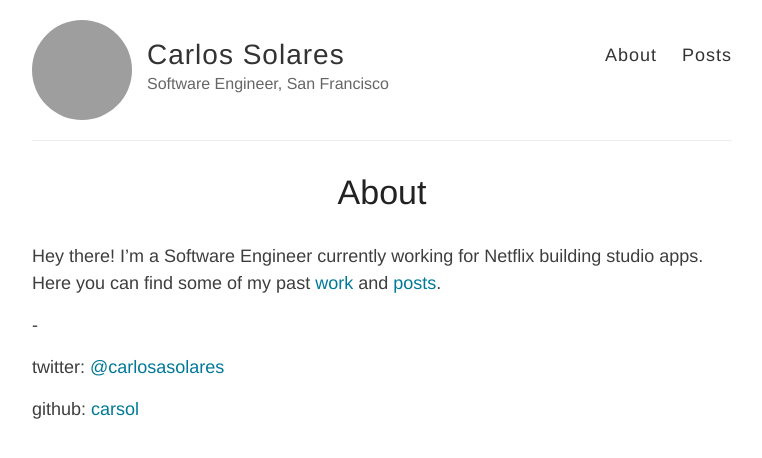
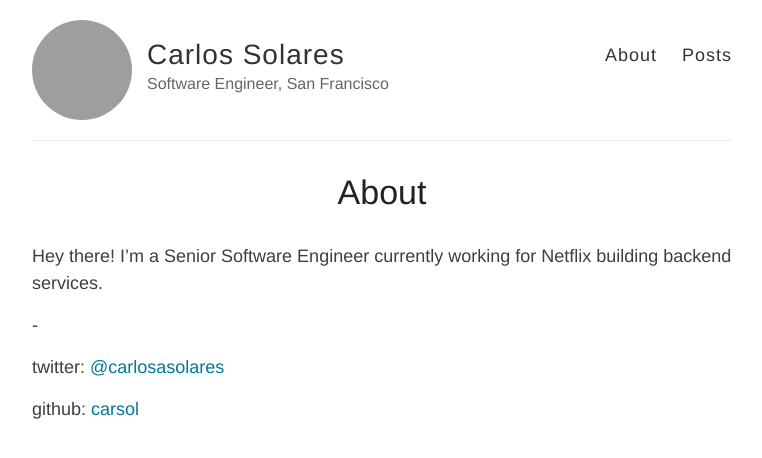
Before and after one commit to carsol/carsol.github.io, a Jekyll site: the page built from about.md, in a window 1280 px wide. Shown: the top 458 px of the page, without its empty margins (258-1020 px from the left). Built offline with Jekyll 4.4.1, drawn with Linux system fonts in a browser that asks for light colours; grey boxes are pictures that could not be loaded.

Commit message:
Update about.md

```diff
--- a/about.md
+++ b/about.md
@@ -4,7 +4,7 @@ title: About
 permalink: /about/
 ---
 
-Hey there! I'm a Software Engineer currently working for Netflix building studio apps. Here you can find some of my past [work](http://carlossolares.com/work/) and [posts](http://carlossolares.com/).
+Hey there! I'm a Senior Software Engineer currently working for Netflix building backend services.
 
 -
 
```
